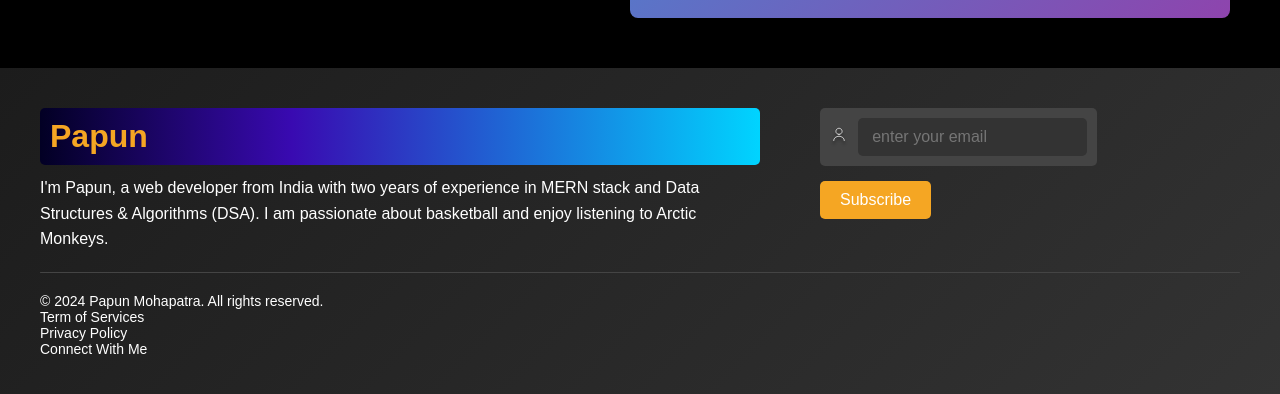
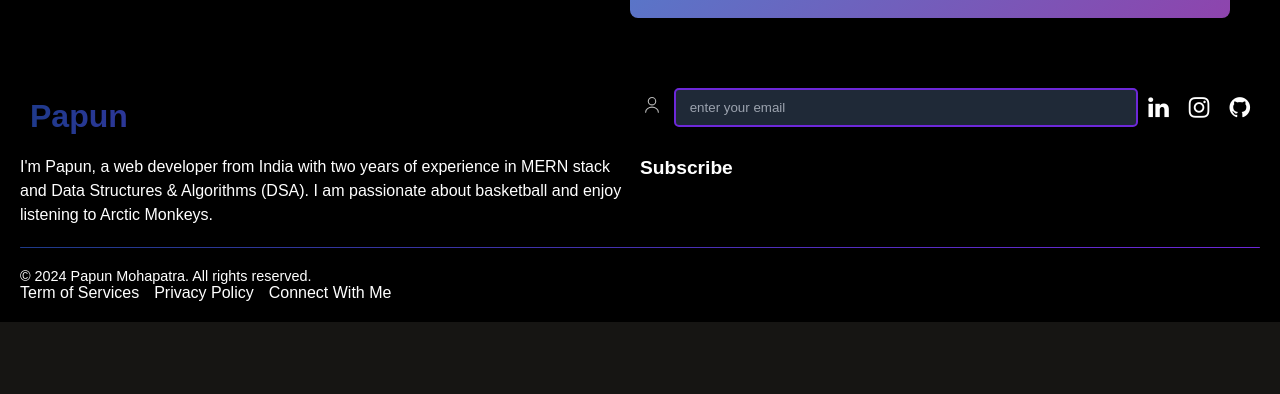
Before and after one commit to Papun1111/PersonalPortfolio, a React (Vite) app: page /contact in a window 1280 px wide. Shown: the part 694-1088 px from the top of the page. After the commit the page ends 1016 px from the top, so only its background shows below. Built offline with nearby package versions, Linux system fonts and the light colour scheme; grey boxes are pictures that could not be loaded.

Commit message:
final commit before deployment

```diff
--- a/index.html
+++ b/index.html
@@ -5,6 +5,7 @@
     <link rel="icon" type="image/svg+xml" href="/vite.svg" />
     <meta name="viewport" content="width=device-width, initial-scale=1.0" />
     <title>Portfolio Papun</title>
+    <link rel="stylesheet" href="https://cdnjs.cloudflare.com/ajax/libs/font-awesome/4.0.2/css/font-awesome.css" integrity="sha512-FbCB35B2LfIq25LLPlR+pWejoW1X5uXXZ3XdjiXVtixww/x7KA7k2jZiUIWC+n9qetLeOgCyyR+UKhwLbZLmaQ==" crossorigin="anonymous" referrerpolicy="no-referrer" />
     <link rel="preconnect" href="https://fonts.googleapis.com">
 <link rel="preconnect" href="https://fonts.gstatic.com" crossorigin>
 <link href="https://fonts.googleapis.com/css2?family=Outfit:wght@100..900&display=swap" rel="stylesheet">
--- a/src/Components/Footer/Footer.css
+++ b/src/Components/Footer/Footer.css
@@ -1,10 +1,10 @@
-/* Footer.css */
-
+/* General Footer Styling */
 .footer {
-    background: linear-gradient(135deg, #1c1c1c, #333); /* Blackish gradient background */
+  background-color: black;
   color: white;
-    padding: 40px;
   font-family: Arial, sans-serif;
+  padding: 20px;
+  box-sizing: border-box;
 }
 
 .footer-top {
@@ -12,27 +12,31 @@
   justify-content: space-between;
   align-items: flex-start;
   margin-bottom: 20px;
+  flex-wrap: wrap; /* Allow wrapping on smaller screens */
 }
 
 .footer-top-left {
   flex: 1;
-    max-width: 60%;
+  min-width: 250px; /* Ensure a minimum width for smaller screens */
 }
 
 .logo {
   font-size: 2rem;
+  font-weight: bold;
   margin-bottom: 10px;
-    color: #f5a623;
+  background: linear-gradient(90deg, #1E3A8A, #6D28D9);
+  -webkit-background-clip: text;
+  -webkit-text-fill-color: transparent;
 }
 
 .footer-top-left p {
   font-size: 1rem;
-    line-height: 1.6;
+  line-height: 1.5;
 }
 
 .footer-top-right {
   flex: 1;
-    max-width: 35%;
+  min-width: 250px; /* Ensure a minimum width for smaller screens */
   display: flex;
   flex-direction: column;
   align-items: flex-start;
@@ -41,54 +45,57 @@
 .footer-email-input {
   display: flex;
   align-items: center;
-    background: #444;
-    padding: 10px;
-    border-radius: 5px;
-    margin-bottom: 15px;
+  margin-bottom: 20px;
+  width: 100%;
 }
 
 .footer-email-input img {
-    width: 20px;
-    height: 20px;
+  width: 24px;
+  height: 24px;
   margin-right: 10px;
 }
 
 .footer-email-input input {
-    width: 100%;
+  flex: 1;
   padding: 10px;
-    border: none;
+  border: 2px solid #6D28D9;
   border-radius: 5px;
-    background: #333;
-    color: #fff;
-    font-size: 1rem;
-    transition: background-color 0.3s ease;
+  background: #1F2937;
+  color: white;
+  outline: none;
+  transition: border-color 0.3s;
+}
+
+.footer-email-input input::placeholder {
+  color: #9CA3AF;
 }
 
 .footer-email-input input:focus {
-    background: #555;
-    outline: none;
+  border-color: #3B82F6;
+}
+
+.footer-email-input a {
+  color: white;
+  margin: 0 10px;
+  text-decoration: none;
+  font-size: 24px;
+  transition: color 0.3s;
+}
+
+.footer-email-input a:hover {
+  color: #3B82F6;
 }
 
 .footer-subscribe {
-    background: #f5a623;
-    color: white;
-    padding: 10px 20px;
-    border-radius: 5px;
-    cursor: pointer;
-    text-align: center;
-    font-size: 1rem;
-    transition: background-color 0.3s ease, transform 0.3s ease;
-  }
-
-  .footer-subscribe:hover {
-    background: #e67e22;
-    transform: scale(1.05);
+  font-weight: bold;
+  font-size: 1.2rem;
+  margin-top: 10px;
 }
 
 hr {
   border: 0;
   height: 1px;
-    background: #444;
+  background: linear-gradient(90deg, #1E3A8A, #6D28D9);
   margin: 20px 0;
 }
 
@@ -96,25 +103,23 @@
   display: flex;
   justify-content: space-between;
   align-items: center;
+  flex-wrap: wrap; /* Allow wrapping on smaller screens */
 }
 
 .footer-bottom-left {
-    font-size: 0.875rem;
+  font-size: 0.9rem;
+}
+
+.footer-bottom-right {
+  display: flex;
+  gap: 15px;
 }
 
 .footer-bottom-right p {
-    margin: 0;
-    font-size: 0.875rem;
   cursor: pointer;
-    transition: color 0.3s ease;
+  transition: color 0.3s;
 }
 
 .footer-bottom-right p:hover {
-    color: #f5a623;
-    text-decoration: underline;
-    margin-right: 15px;
+  color: #3B82F6;
 }
-
-  .footer-bottom-right p:last-child {
-    margin-right: 0;
-  }
--- a/src/Components/Footer/Footer.jsx
+++ b/src/Components/Footer/Footer.jsx
@@ -17,8 +17,13 @@ const Footer = () => {
             <div className="footer-email-input">
                 <img src={usericon} alt="" />
                 <input type="email" placeholder=" enter your email"/>
+            <a href="https://www.linkedin.com/in/papunm/"><i class="fa fa-linkedin" aria-hidden="true"></i></a>
+            <a href=""><i class="fa fa-instagram" aria-hidden="true"></i>
+            </a>
+            <a href="https://github.com/Papun1111"><i class="fa fa-github" aria-hidden="true"></i></a>
             </div>
             <div className="footer-subscribe">Subscribe</div>
+
         </div>
       </div>
       <hr />
--- a/src/Components/Navbar/Navbar.jsx
+++ b/src/Components/Navbar/Navbar.jsx
@@ -12,7 +12,7 @@ const Navbar = () => {
         <Link to="/portfolio "style={{textDecoration:"none",color:"white"}}><li>Portfolio</li></Link>
         <Link to="/contact" style={{textDecoration:"none",color:"white"}}><li>Contact</li></Link>
       </ul>
-      <div className="nav-connect">Connect With Me</div>
+      <a style={{textDecoration:"none",color:"white"}} href="https://www.linkedin.com/in/papunm/"><div className="nav-connect">Connect With Me</div></a>
     </div>
   );
 };
```
Lines whose indentation alone changed are shown as unchanged.
